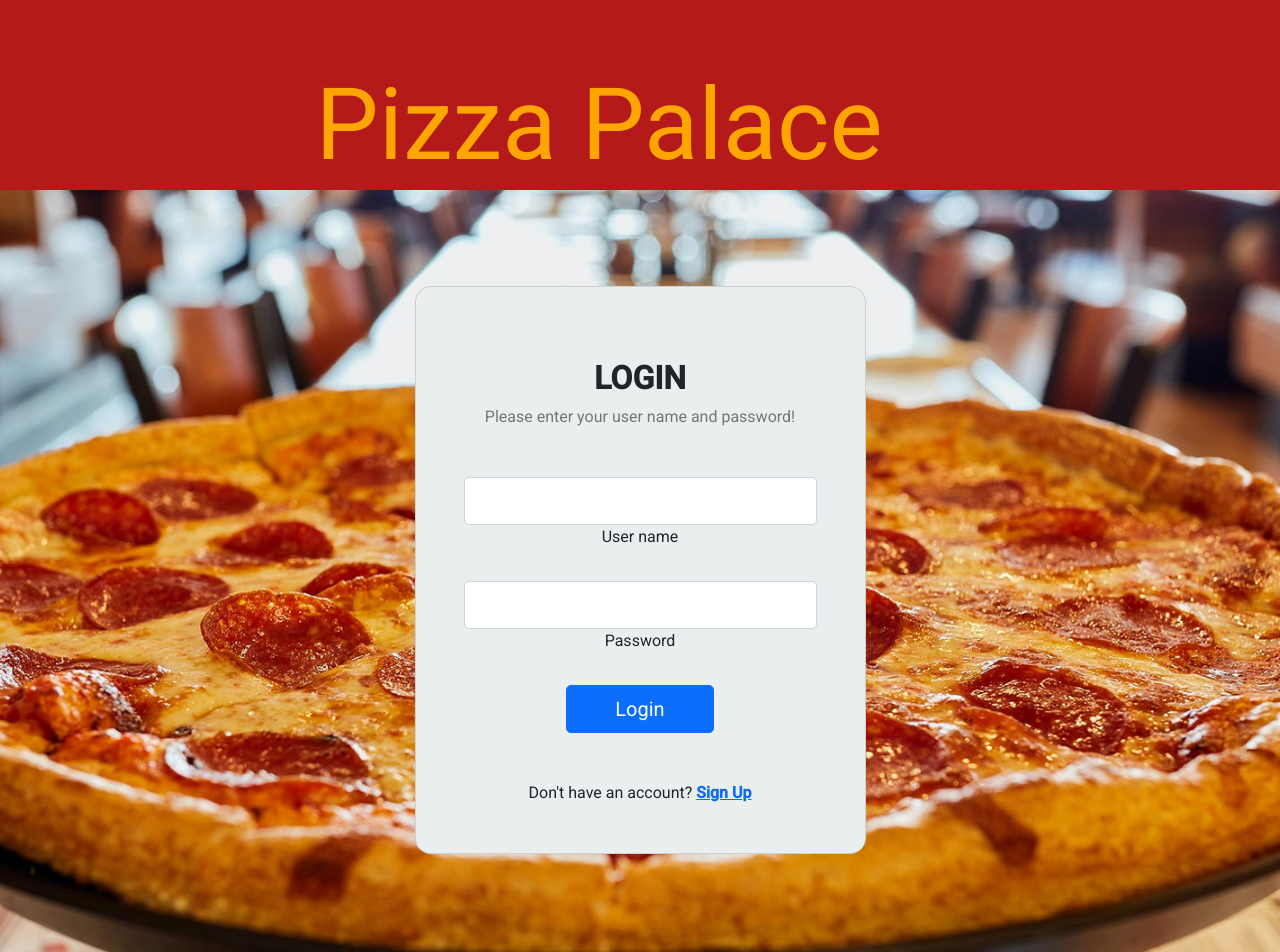
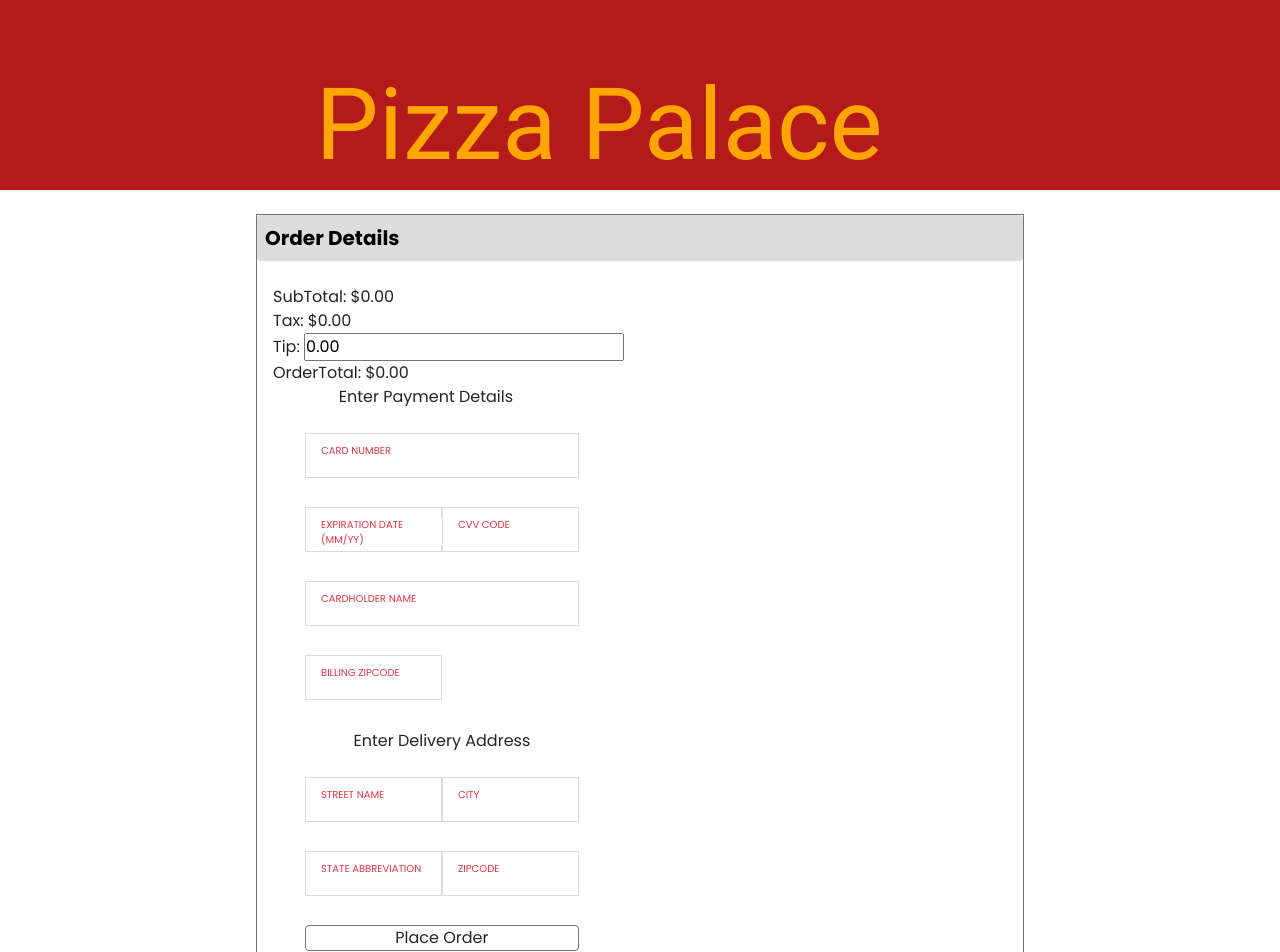
Before and after one commit to pizza-palace-bunch-a-guys-project-2/fe, an Angular app: page /checkout in a window 1280 px wide. Before the commit this address led to /login. Shown: the top 952 px of the page. Built offline with nearby package versions, Linux system fonts and the light colour scheme.

Commit message:
Styling and latest frontend

```diff
--- a/src/app/app.module.ts
+++ b/src/app/app.module.ts
@@ -47,9 +47,9 @@ import { AuthGuard } from './services/auth-guard.service';
     RouterModule.forRoot([
       {path: 'login', component: LoginComponent},
       {path: 'register', component: RegisterComponent},
-      {path: 'checkout', component: CheckoutComponent,canActivate:[AuthGuard]},
-      {path: 'cart', component: CartComponent, canActivate:[AuthGuard]},
-      {path: 'menu', component: MenuComponent, canActivate:[AuthGuard]},
+      {path: 'checkout', component: CheckoutComponent,/* canActivate:[AuthGuard]*/},
+      {path: 'cart', component: CartComponent/*, canActivate:[AuthGuard]*/},
+      {path: 'menu', component: MenuComponent/*, canActivate:[AuthGuard]}*/},
       {path: '**', redirectTo: 'login'}
     ]),
     NgbModule,
--- a/src/app/checkout/checkout.component.html
+++ b/src/app/checkout/checkout.component.html
@@ -1,12 +1,13 @@
+<br>
 <div class="d-flex justify-content-center">
     <div class="boxclass">
-        <div class="card-body border p-0">
+        <div class="card-body border border-secondary p-0">
             <p>
                 <a class="btn btn-primary p-2 w-100 h-100 d-flex align-items-center justify-content-between"
                     data-bs-toggle="collapse" href="#collapseExample" role="button" aria-expanded="true"
-                    aria-controls="collapseExample"> <span class="fw-bold">Payment Details</span> <span class=""> <span
+                         aria-controls="collapseExample"> <span class="fw-bold">Order Details</span> <!--<span class=""><span
                             class="fab fa-cc-amex"></span> <span class="fab fa-cc-mastercard"></span> <span
-                            class="fab fa-cc-discover"></span> </span>
+                            class="fab fa-cc-discover"></span> </span>  -->
                 </a>
             </p>
 
@@ -15,10 +16,12 @@
                 <div class="row">
                     <!-- <div class="col-lg-5 mb-lg-0 mb-3"> -->
                     <div *ngFor="let item of items$ | async" class="col-lg-5 mb-lg-0 mb-3 border border-danger">
-                          <p class="mb-0"><span class="fw-bold"></span><span class="c-green">
+                        <p class="mb-0"><span class="fw-bold"></span><span class="c-black">
                                 {{item.itemName}}</span> </p>
-                          <p class="mb-0"> <span class="fw-bold">Item Price</span><span class="c-green">{{ item.price | currency }}</span> </p>
-                          <p class="mb-0"> <span class="fw-bold"></span><span class="c-green">{{ (item.orderTotal * .08) | currency}}</span> </p>
+                        <p class="mb-0"> <span class="fw-bold black">Item Price</span><span class="black">{{ item.price
+                                | currency }}</span> </p>
+                        <p class="mb-0"> <span class="fw-bold"></span><span class="c-black">{{ (item.orderTotal * .08) |
+                                currency}}</span> </p>
                         <!-- <img src="https://media.istockphoto.com/photos/cheesy-pepperoni-pizza-picture-id938742222?k=20&m=938742222&s=612x612&w=0&h=X5AlEERlt4h86X7U7vlGz3bDaDDGQl4C3MuU99u2ZwQ="
                               max-width="30%" height="35%"> -->
                         <!-- NP EDIT DEMO ******** IMAGE TAG ABOVE -->
@@ -34,7 +37,7 @@
                     </div>
 
                     <div>
-                          <p class="h4 mb-0">Summary</p>
+
                         <span id="totalCheck">SubTotal: {{ totalAmount$ | async | currency }}</span>
                         <!-- <span>Tax:{{ totalAmount$ | async | currency }}</span> -->
                         <br>
@@ -42,84 +45,20 @@
                         <br>
                         <!-- NP EDIT DEMO *******NEW ADD BELOW -->
                         <span>Tip:
-                            <input
-                              class="tip"
-                              type="text"
-                              name="tip"
-                              min="0"
-                              max="20"
-                              ng-pattern="onlyNumbers"
-                              value="{{ tip | number: '1.2-2' }}"
-                              (blur)="updateTipAmount($event)">
+                            <input class="tip" type="text" name="tip" min="0" max="20" ng-pattern="onlyNumbers"
+                                value="{{ tip | number: '1.2-2' }}" (blur)="updateTipAmount($event)">
                             <!-- try adding ngmask library--works w/ css currency formatting -->
                         </span>
                         <br>
                         <!-- NP EDIT DEMO *******NEW ADD ABOVE -->
 
                         <span>OrderTotal: {{ totalAmountCheckout$ | async | currency }}</span>
+
                     </div>
 
                     <br>
-                    <!-- <div class="col-lg-5">
-                        <label class="d-flex justify-content-center">Enter Payment Details</label><br>
-                        <form action="" class="form" style="margin-left:2em" [formGroup]="paymentGroup">
-                            <div class="row">
-                                <div class="col-12">
-                                    <div class="form__div"> <input id="cnum" type="text" class="form-control"
-                                            placeholder=" " formControlName='card_number'> <label for="cnum"
-                                            class="form__label">Card
-                                            Number</label>
-                                    </div>
-                                </div>
-                                <div class="col-6">
-                                    <div class="form__div"> <input id="cexpdate" type="text" class="form-control"
-                                            placeholder=" " formControlName='cardexpiration'> <label for="cexpdate"
-                                            class="form__label">Expiration Date
-                                            (MM/YY)</label> </div>
-                                </div>
-                                <div class="col-6">
-                                    <div class="form__div"> <input id="cvv" type="password" class="form-control"
-                                            placeholder=" " formControlName='security_code'> <label for="cvv"
-                                            class="form__label">CVV
-                                            code</label>
-                                    </div>
-                                </div>
-                                <div class="col-12">
-                                    <div class="form__div"> <input id="cholder" type="text" class="form-control"
-                                            placeholder=" " formControlName='cardholder'> <label for="cholder"
-                                            class="form__label">Cardholder
-                                            Name</label> </div>
-                                </div>
-                                <div class="col-6">
-                                    <div class="form__div"> <input id="billing" type="text" class="form-control"
-                                            placeholder=" " formControlName='billingzip'> <label for="billing"
-                                            class="form__label">Billing
-                                            Zipcode</label> </div>
-                                </div><label class="d-flex justify-content-center">Enter Delivery Address</label>
-                                <div class="col-12">
-                                    <button class="btn btn-primary w-100"
-                                        (click)="getPaymentDetails(paymentGroup)">Confirm
-                                        Payment Details</button>
-                                </div>
-                            </div>
-                        </form> -->
-                        <br>
-                        <!-- <label class="d-flex justify-content-right">Subtotal: {{total}}</label><br> -->
 
-
-                        <!-- <form action="" class="form" [formGroup]="tipGroup">
-                            <div class="form_div"><input id="tipcalc" type="number" min="0" placeholder="Add Tip "
-                                    class="form-control" style=" max-width: 30%;" formControlName="tip_amount"
-                                    onkeypress="return (event.charCode == 8 || event.charCode == 0 || event.charCode == 13) ? null : event.charCode >= 48 && event.charCode <= 57">
-                            </div><br>
-                            </form> -->
-                            <!-- <div class="col-6"><button type="button" class="btn btn-primary" style="max-width:60%"
-                                    >Confirm Tip Amount</button></div> (click)="calculateTotal(tipGroup)"
-                        </form> <br>
-                        <label class="d-flex justify-content-left">Total with Tip: </label>{{finalTotal}}
-                        <img src="https://media.istockphoto.com/photos/cheesy-pepperoni-pizza-picture-id938742222?k=20&m=938742222&s=612x612&w=0&h=X5AlEERlt4h86X7U7vlGz3bDaDDGQl4C3MuU99u2ZwQ="
-                            max-width="30%" height="35%"> -->
-                        <br><br>
+                    <br><br><br>
                     <div class="col-lg-5">
                         <label class="d-flex justify-content-center">Enter Payment Details</label><br>
                         <form style="margin-left:2em" [formGroup]="paymentGroup">
@@ -127,7 +66,7 @@
                                 <div class="col-12">
                                     <div class="form__div"> <input id="cnum" type="text" class="form-control"
                                             placeholder=" " formControlName='card_number'> <label for="cnum"
-                                                class="form__label">Card
+                                            class="form__label text-danger">Card
                                             Number</label>
                                         <div *ngIf="card_number.invalid && (card_number.dirty || card_number.touched)"
                                             class="alert alert-danger">
@@ -140,7 +79,7 @@
                                 <div class="col-6">
                                     <div class="form__div"> <input id="cexpdate" type="text" class="form-control"
                                             placeholder=" " formControlName='cardexpiration'> <label for="cexpdate"
-                                                class="form__label">Expiration Date
+                                            class="form__label text-danger">Expiration Date
                                             (MM/YY)</label>
                                         <div *ngIf="cardexpiration.invalid && (cardexpiration.dirty || cardexpiration.touched)"
                                             class="alert alert-danger">
@@ -155,7 +94,7 @@
                                 <div class="col-6">
                                     <div class="form__div"> <input id="cvv" type="password" class="form-control"
                                             placeholder=" " formControlName='security_code'> <label for="cvv"
-                                                class="form__label">CVV
+                                            class="form__label text-danger">CVV
                                             code</label>
                                         <div *ngIf="security_code.invalid && (security_code.dirty || security_code.touched)"
                                             class="alert alert-danger">
@@ -170,7 +109,7 @@
                                 <div class="col-12">
                                     <div class="form__div"> <input id="cholder" type="text" class="form-control"
                                             placeholder=" " formControlName='cardholder'> <label for="cholder"
-                                                class="form__label">Cardholder
+                                            class="form__label text-danger">Cardholder
                                             Name</label>
                                         <div *ngIf="cardholder.invalid && (cardholder.dirty || cardholder.touched)"
                                             class="alert alert-danger">
@@ -185,7 +124,7 @@
                                 <div class="col-6">
                                     <div class="form__div"> <input id="billing" type="text" class="form-control"
                                             placeholder=" " formControlName='billingzip'> <label for="billing"
-                                                class="form__label">Billing
+                                            class="form__label text-danger">Billing
                                             Zipcode</label>
                                         <div *ngIf="billingzip.invalid && (billingzip.dirty || billingzip.touched)"
                                             class="alert alert-danger">
@@ -207,7 +146,7 @@
                                     <div class="col-6">
                                         <div class="form__div"> <input id="sname" type="text" class="form-control"
                                                 placeholder=" " formControlName='street_name'> <label for="sname"
-                                                    class="form__label">Street Name</label>
+                                                class="form__label text-danger">Street Name</label>
                                             <div *ngIf="street_name.invalid && (street_name.dirty || street_name.touched)"
                                                 class="alert alert-danger">
                                                 <div *ngIf="street_name.errors?.required">Street Name is Required
@@ -221,7 +160,7 @@
                                     <div class="col-6">
                                         <div class="form__div"> <input id="city" type="text" class="form-control"
                                                 placeholder=" " formControlName='city'>
-                                                <label for="city" class="form__label">City</label>
+                                            <label for="city" class="form__label text-danger">City</label>
                                             <div *ngIf="city.invalid && (city.dirty || city.touched)"
                                                 class="alert alert-danger">
                                                 <div *ngIf="city.errors?.required">City Name is Required
@@ -235,7 +174,8 @@
                                     <div class="col-6">
                                         <div class="form__div"> <input id="state" type="text" class="form-control"
                                                 placeholder=" " formControlName='state'>
-                                                <label for="state" class="form__label">State Abbreviation</label>
+                                            <label for="state" class="form__label text-danger">State
+                                                Abbreviation</label>
                                             <div *ngIf="state.invalid && (state.dirty || state.touched)"
                                                 class="alert alert-danger">
                                                 <div *ngIf="state.errors?.required">
@@ -251,7 +191,7 @@
                                     <div class="col-6">
                                         <div class="form__div"> <input id="zipcode" type="text" class="form-control"
                                                 placeholder=" " formControlName='zipcode'>
-                                                <label for="zipcode" class="form__label">Zipcode</label>
+                                            <label for="zipcode" class="form__label text-danger">Zipcode</label>
                                             <div *ngIf="zipcode.invalid && (zipcode.dirty || zipcode.touched)"
                                                 class="alert alert-danger">
                                                 <div *ngIf="zipcode.errors?.required">Zipcode is Required
@@ -263,7 +203,8 @@
                                         </div>
                                     </div>
                                     <div class="col-12">
-                                            <button class="btn btn-primary w-100" (click)="createOrder()">Place
+                                        <button class="btn btn-outline-secondary text-dark w-100"
+                                            (click)="createOrder()">Place
                                             Order</button>
                                     </div>
                                 </div>
```
Lines whose indentation alone changed are shown as unchanged.
